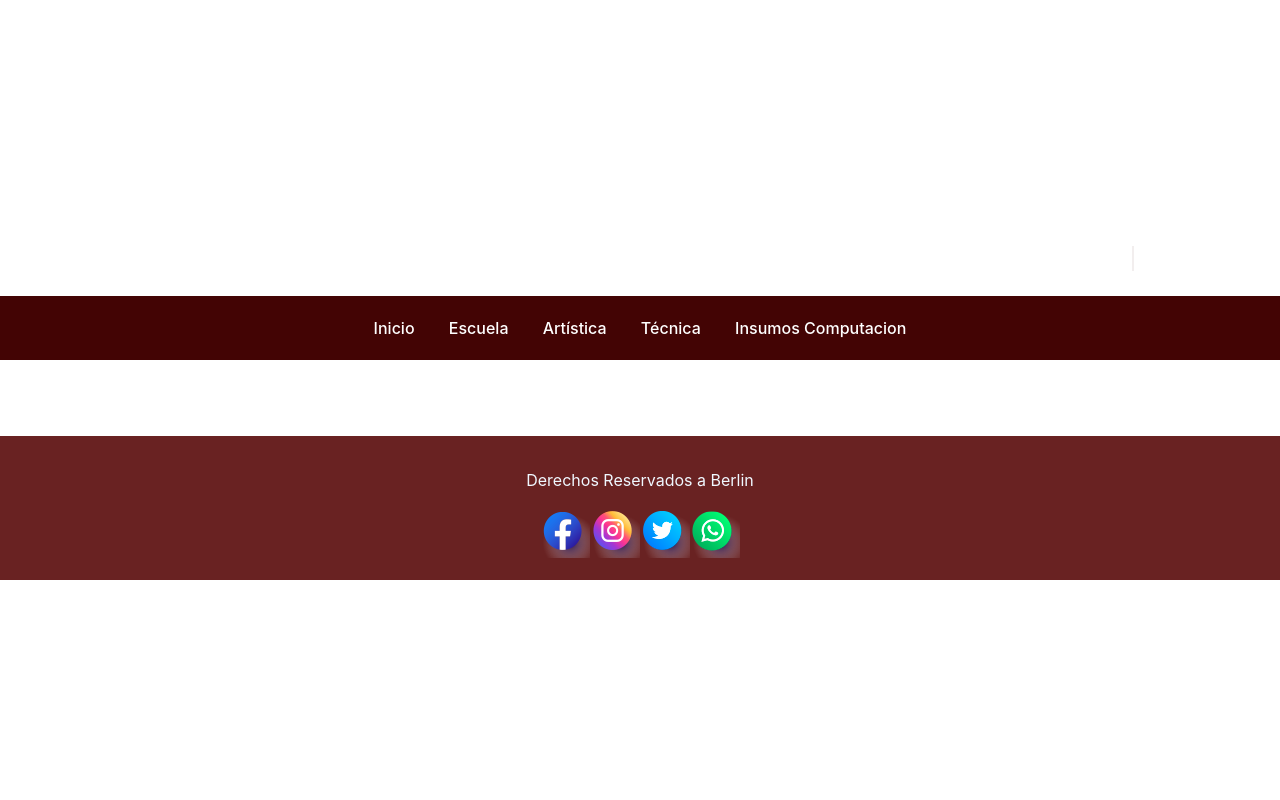
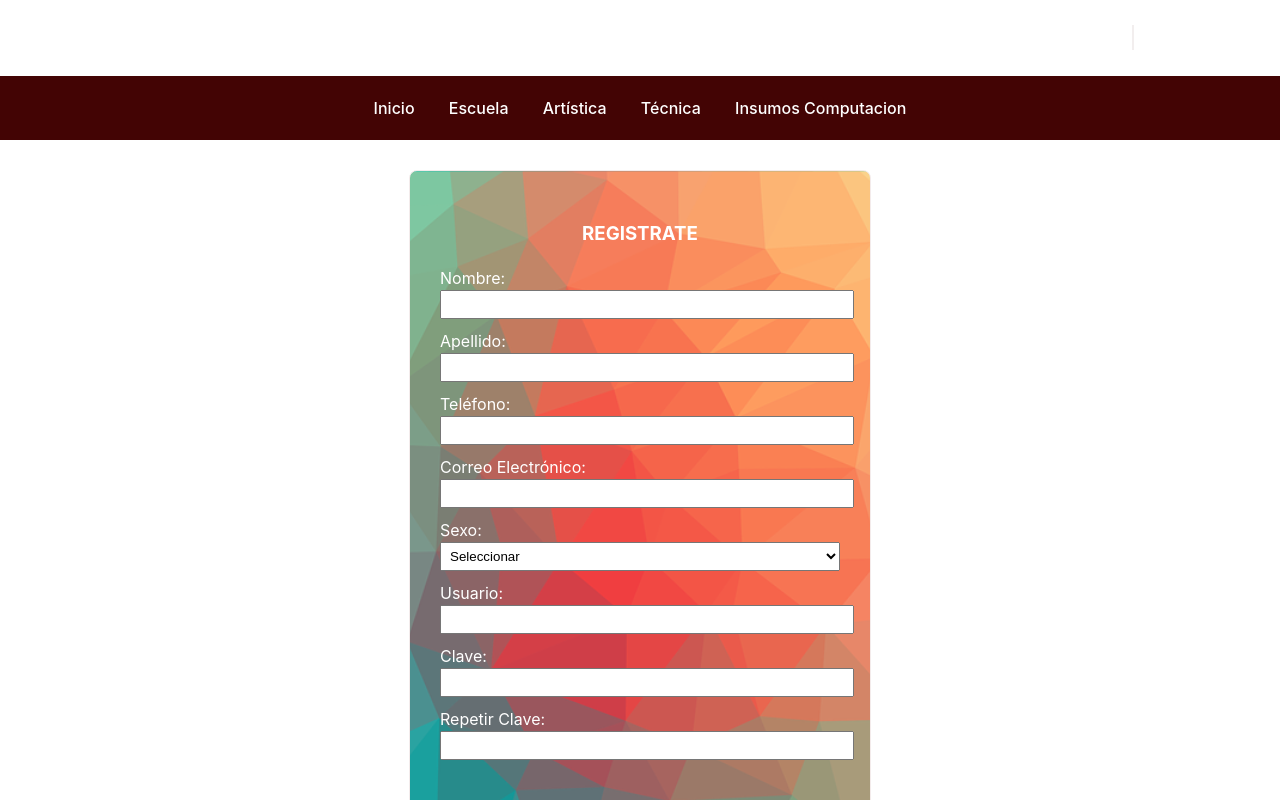
Before and after one commit to monikalipsa/PROYECTO-REACT-VITE, a React (Vite) app: page /registrarme in a window 1280 px wide. Shown: the top 800 px of the page. Built offline with nearby package versions, Linux system fonts and the light colour scheme.

Commit message:
form registrame

```diff
--- a/src/components/boton/Boton.css
+++ b/src/components/boton/Boton.css
@@ -27,6 +27,8 @@
 .boton span{
     position: absolute;
     display: block;
+
+
 }
 .boton span:nth-child(){
     top: 0;
--- a/src/components/formulario/Formulario.css
+++ b/src/components/formulario/Formulario.css
@@ -34,7 +34,9 @@
 margin-left: 120px;
 width: 30%;
 cursor: pointer;
-align-self: center
+text-align: center;
+align-self: center ;
+
 
 }
 
--- a/src/components/formulario/Login.jsx
+++ b/src/components/formulario/Login.jsx
@@ -1,6 +1,6 @@
 
 import Boton from '../../components/boton/Boton';
-import './Formulario.css'
+import "./Formulario.css";
 import React, { useState } from 'react';
 
 
@@ -19,13 +19,8 @@ export default function Formulario () {
 
                           <Boton className="boton" texto= "Ingresar" />
 
+                <p>Donde vivis: </p>
 
-
-
-
-
-
-                <p>Donde vivis: </p>
                  <div className='ubicacion'>
 
 
--- /dev/null
+++ b/src/components/formulario/Registro.css
@@ -0,0 +1,56 @@
+.registrarme{
+    background-image: url(../../assets/img/fondoForm.png);
+    background-size: cover;
+  background-position: center;
+  max-width: 400px;
+  margin: 0 auto;
+  padding: 30px;
+  border: 1px solid #f3ebeb;
+  border-radius: 8px;
+  margin-top: 30px;
+  margin-bottom: 30px;
+  color: white;
+}
+.registrarme h3 {
+    text-align: center;
+  }
+
+  .input-field {
+    width: 100%;
+    padding: 5px;
+    margin-bottom: 10px;
+}
+
+.error-message {
+    color: rgb(255, 234, 0);
+    font-size: 15px;
+    margin-top: 5px;
+}
+
+
+
+
+
+
+
+
+
+
+/* --------------------------responsive----------------------------- */
+
+@media only screen and (max-width: 800px) {
+    .formulario {
+        padding: 20px;
+    }
+
+    .input-field {
+        width: 90%;
+        margin-left: 15px;
+
+    }
+    label{
+        margin-left: 15px;
+    }
+
+
+}
--- a/src/components/formulario/Registro.jsx
+++ b/src/components/formulario/Registro.jsx
@@ -1,12 +1,76 @@
-import './Formulario.css'
+import './Registro.css'
+import Boton from '../../components/boton/Boton';
+import React, { useState } from 'react';
 
 
 
-function Registrarme() {
+// _________________________________________________________________________________________________
+function Registro() {
+    const [nombre, setNombre] = useState('');
+    const [apellido, setApellido] = useState('');
+    const [telefono, setTelefono] = useState('');
+    const [email, setEmail] = useState('')
+    const [sexo, setSexo] = useState('');
+    const [usuario, setUsuario] = useState('');
+    const [clave, setClave] = useState('');
+    const [repetirClave, setRepetirClave] = useState('');
+
+    const handleTelefonoChange = (e) => {
+        const formattedValue = e.target.value.replace(/[^0-9]/g, '');
+        setTelefono(formattedValue);
+    };
+
+    const handleSubmit = (e) => {
+        e.preventDefault();
+
+    };
 
     return (
-    <h2>Estas en el formulario REGISTRARME</h2>
-    )
+        <section className="registrarme">
 
+              <h3>REGISTRATE</h3>
+
+            <form onSubmit={handleSubmit} name="form_contacto" id="form_contacto">
+                <div>
+                    <label htmlFor="nombre">Nombre:</label>
+                    <input type="text" id="nombre" name="nombre" value={nombre} onChange={(e) => setNombre(e.target.value)} className="input-field" required />
+                </div>
+                <div>
+                    <label htmlFor="apellido">Apellido:</label>
+                    <input type="text" id="apellido" name="apellido" value={apellido} onChange={(e) => setApellido(e.target.value)} className="input-field" required />
+                </div>
+                <div>
+                    <label htmlFor="telefono">Teléfono:</label>
+                    <input type="tel" id="telefono" name="telefono" value={telefono} onChange={handleTelefonoChange} className="input-field" required />
+                </div>
+                <div>
+                    <label htmlFor="email">Correo Electrónico:</label>
+                    <input type="email" id="email" name="email" value={email} onChange={(e) => setEmail(e.target.value)} className="input-field" required />
+                </div>
+                <div>
+                    <label htmlFor="sexo">Sexo:</label>
+                    <select id="sexo" name="sexo" value={sexo} onChange={(e) => setSexo(e.target.value)} className="input-field" required>
+                        <option value="">Seleccionar</option>
+                        <option value="masculino">Masculino</option>
+                        <option value="femenino">Femenino</option>
+                    </select>
+                </div>
+                <div>
+                    <label htmlFor="usuario">Usuario:</label>
+                    <input type="text" id="usuario" name="usuario" value={usuario} onChange={(e) => setUsuario(e.target.value)} className="input-field" required />
+                </div>
+                <div>
+                    <label htmlFor="clave">Clave:</label>
+                    <input type="password" id="clave" name="clave" value={clave} onChange={(e) => setClave(e.target.value)} className="input-field" required />
+                </div>
+                <div>
+                    <label htmlFor="repetirClave">Repetir Clave:</label>
+                    <input type="password" id="repetirClave" name="repetirClave" value={repetirClave} onChange={(e) => setRepetirClave(e.target.value)} className="input-field" required />
+                </div>
+                <Boton className="boton" texto= "Registrarme" />
+            </form>
+        </section>
+    );
 }
-export default Registrarme;
+
+export default Registro;
--- a/src/components/seccion/Seccion.jsx
+++ b/src/components/seccion/Seccion.jsx
@@ -14,8 +14,8 @@ import Boton from '../boton/Boton';
 
         <p>Estos frameworks brindan todas las características que necesitas para implementar y escalar tu aplicación en producción y están trabajando para respaldar nuestra visión de arquitectura full-stack. Todos los frameworks que recomendamos son de código abierto, con comunidades activas que brindan soporte, y pueden ser desplegados en tu propio servidor o en un proveedor de alojamiento. Si eres autor de un framework interesado en ser incluido en esta lista, por favor, háznoslo saber.
          es un framework completo de React. Es versátil y te permite crear aplicaciones React de cualquier tamaño, desde un blog mayormente estático</p>
-       <Boton texto="Ingresa Aqui"/>
-       <Boton texto="Ingresa Aqui" color="pink" onClick={handlerClicBoton}/>
+       {/* <Boton texto="Ingresa Aqui"/>
+       <Boton texto="Ingresa Aqui" color="pink" onClick={handlerClicBoton}/> */}
 
       </section>
      )
```
Lines whose indentation alone changed are shown as unchanged.
